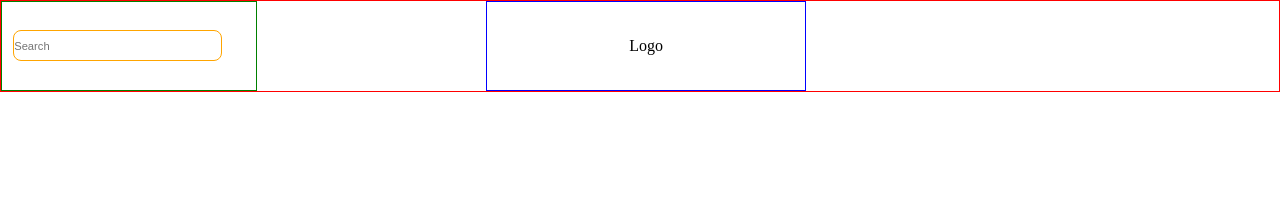
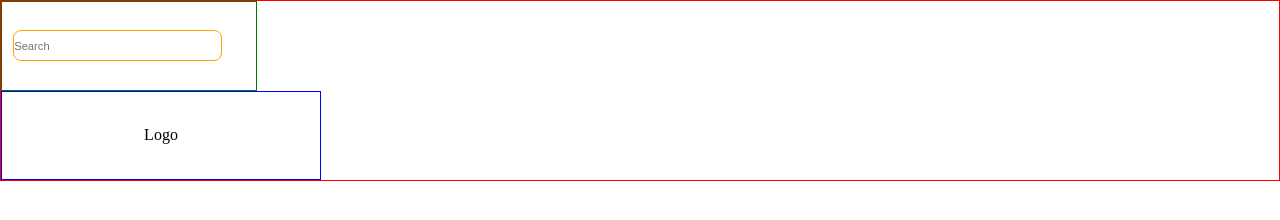
Before and after one commit to Golskilamaster09/Portal-de-noticias, a plain HTML site: page index.html in a window 1280 px wide. Drawn offline with Linux system fonts and the light colour scheme.

Commit message:
feat(subcont-header): Adiciona a estrutura para  unir cont-search e cont-logo

```diff
--- a/index.html
+++ b/index.html
@@ -10,10 +10,12 @@
   <body>
     <!-- Start Header -->
     <header>
-      <div class="cont-search">
-        <input type="text" placeholder="Search" />
+      <div class="subcont-header">
+        <div class="cont-search">
+          <input type="text" placeholder="Search" />
+        </div>
+        <div class="cont-logo">Logo</div>
       </div>
-      <div class="cont-logo">Logo</div>
     </header>
     <!-- Start main -->
     <main>
```
